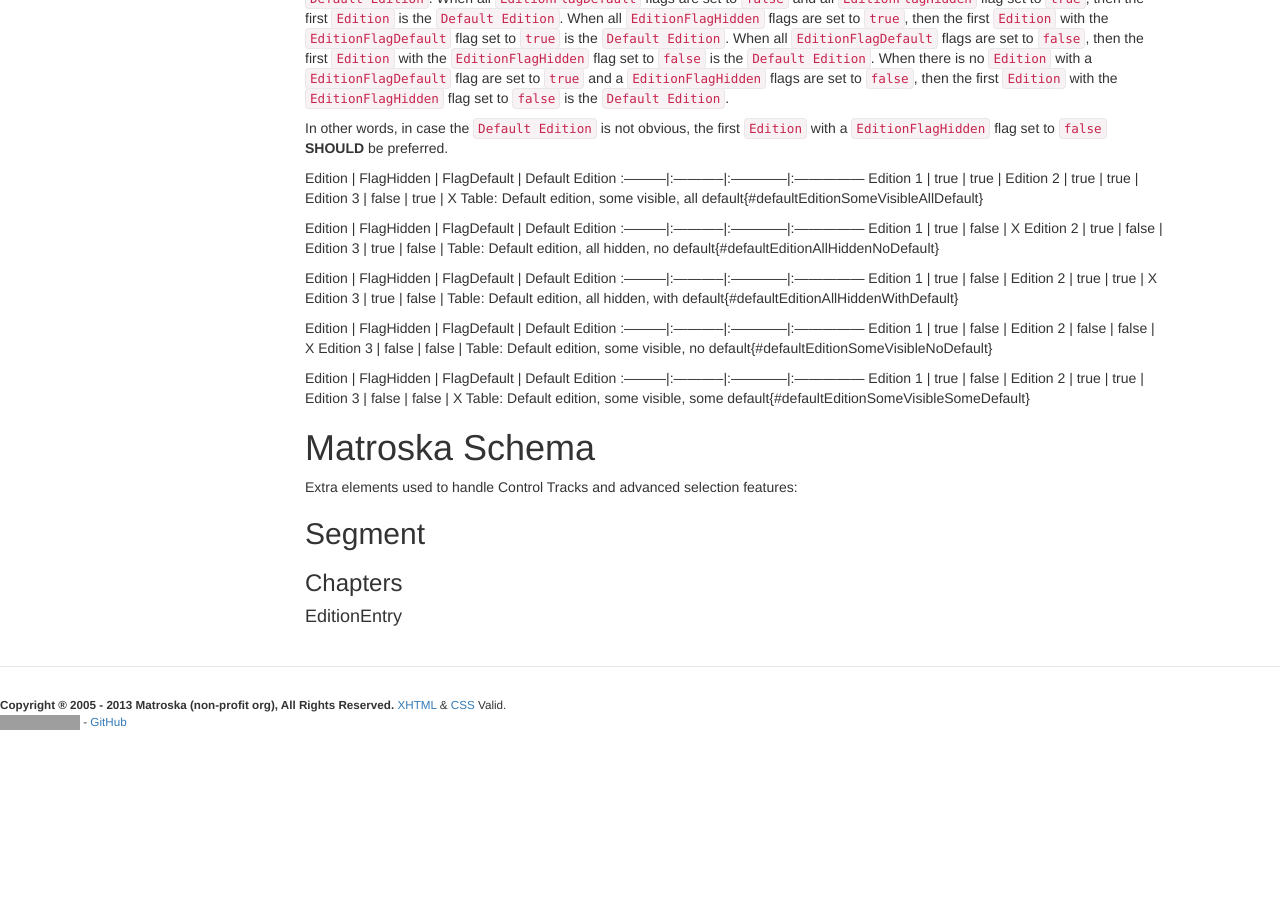
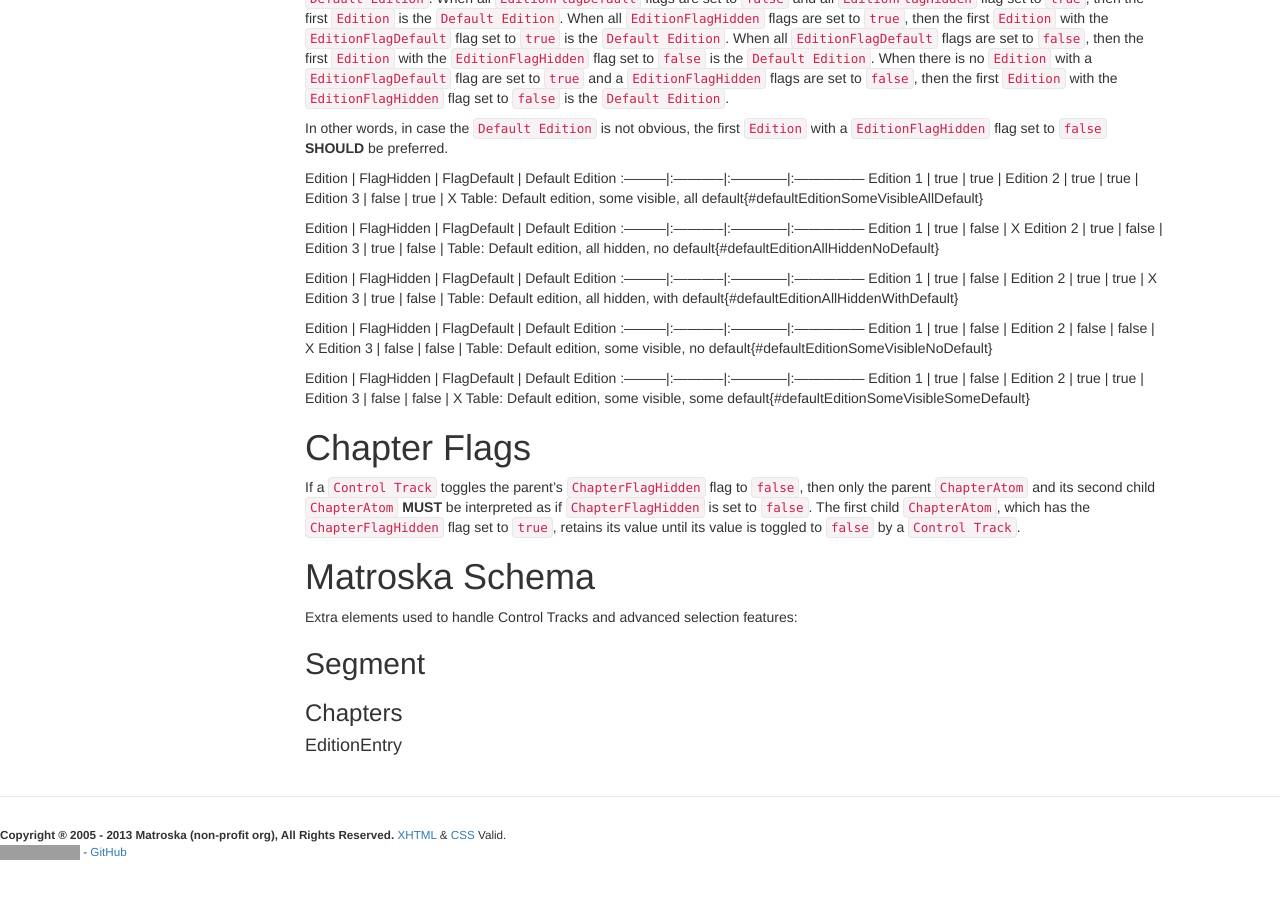
Before and after one commit to ietf-wg-cellar/matroska-specification, a Jekyll site: the page built from control.md, in a window 1280 px wide and 900 px high, scrolled down 693 px. Built offline with Jekyll 4.4.1, drawn with Linux system fonts in a browser that asks for light colours; before the commit the page ends 1464 px from its top, so only the background shows below that; grey boxes are pictures that could not be loaded.

Commit message:
move the toggling of ChapterFlagHidden in the Control Tracks spec
There is no other way to toggle it and it should not be mentioned in the
main spec which doesn't deal with control tracks.

```diff
--- a/control.md
+++ b/control.md
@@ -91,6 +91,15 @@
 Edition 3 | false      | false       | X
 Table: Default edition, some visible, some default{#defaultEditionSomeVisibleSomeDefault}
 
+# Chapter Flags
+
+If a `Control Track` toggles the parent's `ChapterFlagHidden`
+flag to `false`, then only the parent `ChapterAtom` and its second child `ChapterAtom`
+**MUST** be interpreted as if `ChapterFlagHidden` is set to `false`. The first child
+`ChapterAtom`, which has the `ChapterFlagHidden` flag set to `true`, retains its value
+until its value is toggled to `false` by a `Control Track`.
+
+
 # Matroska Schema
 
 Extra elements used to handle Control Tracks and advanced selection features:
```
